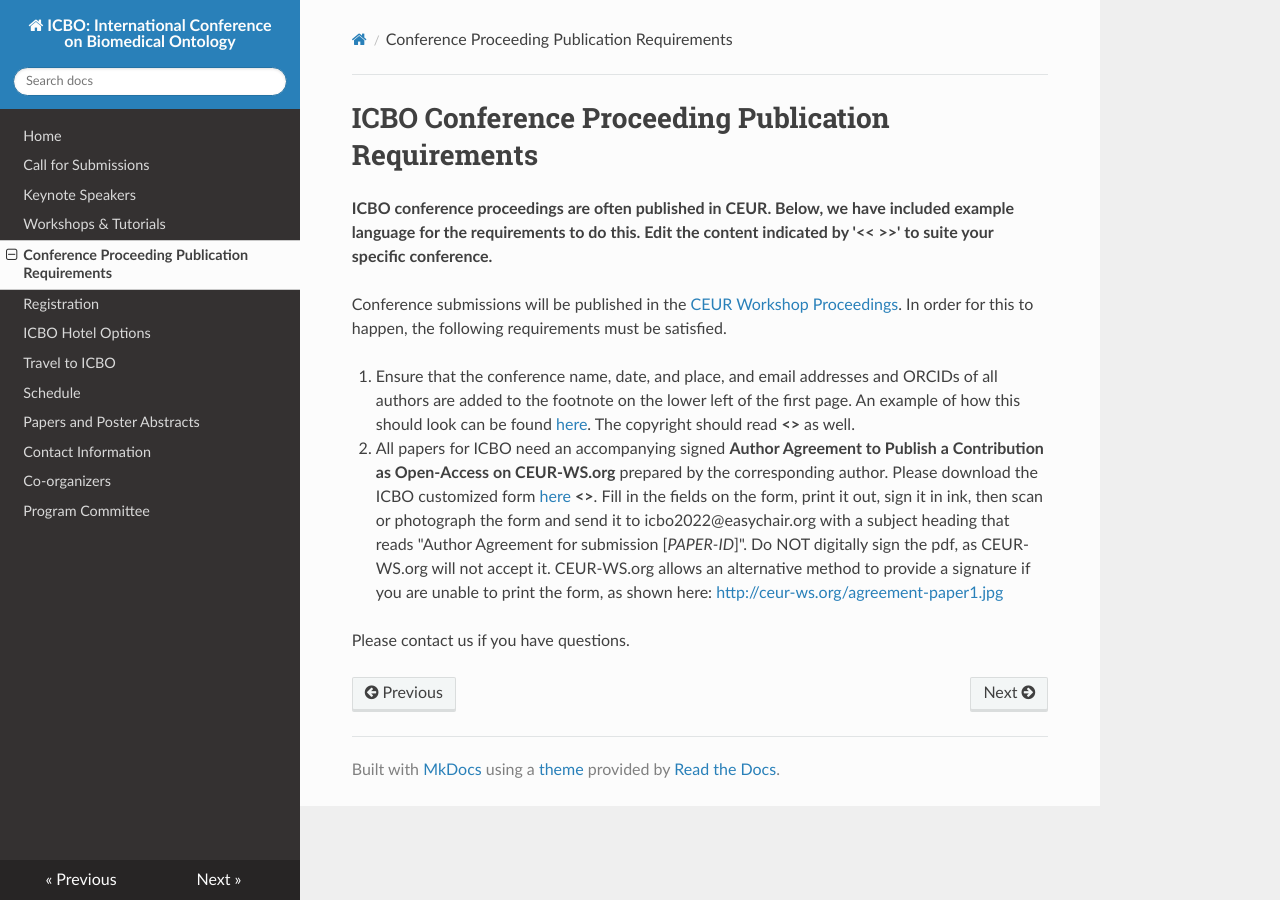
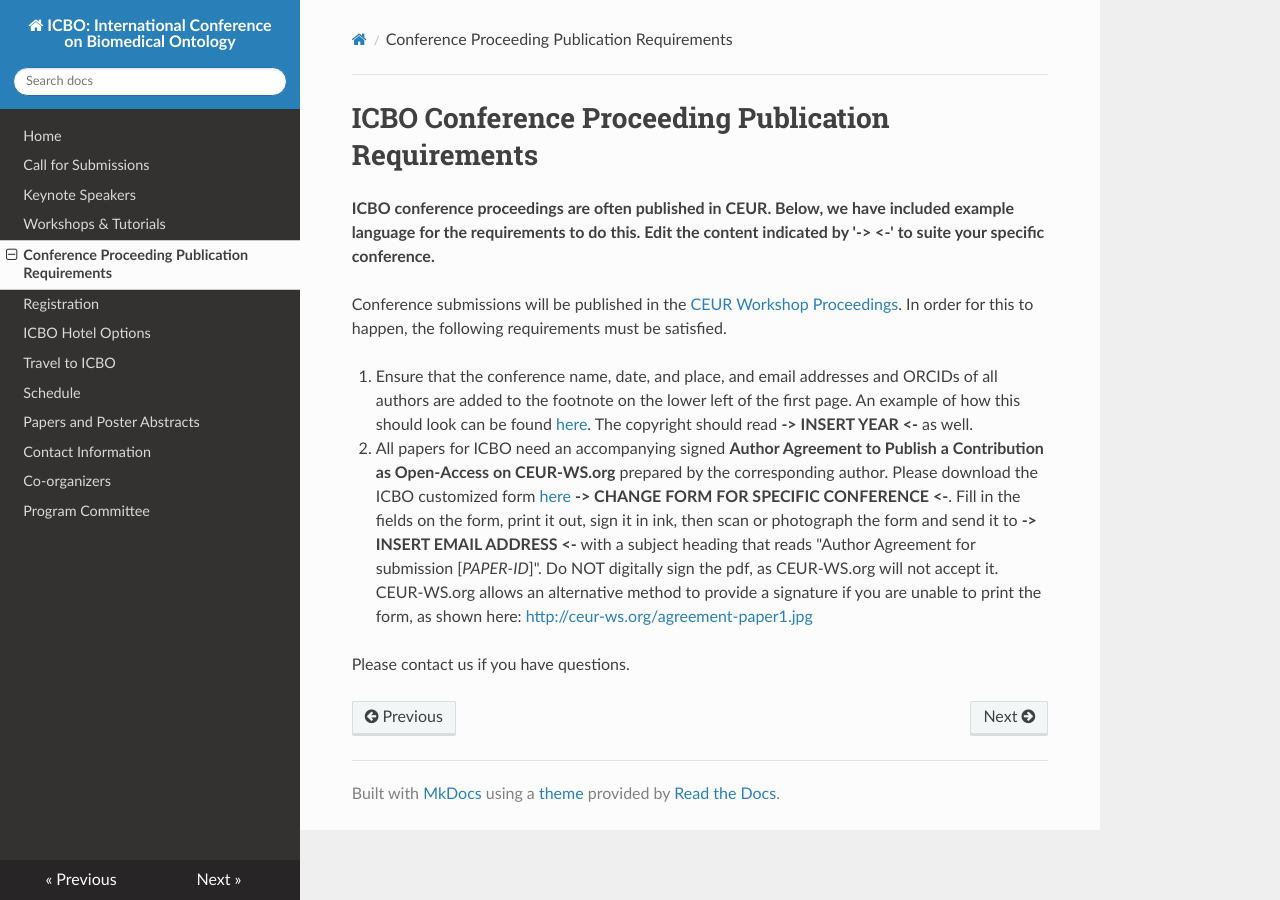
Before and after one commit to johnbeve/NCOR-Training-Hub, an MkDocs documentation site: the page built from docs/proceeding-publication-requirements.md, in a window 1280 px wide. Built offline with MkDocs 1.6.1, drawn with Linux system fonts in a browser that asks for light colours; nearby versions of some CDN libraries.

Commit message:
update publication requirements

```diff
--- a/docs/proceeding-publication-requirements.md
+++ b/docs/proceeding-publication-requirements.md
@@ -1,15 +1,15 @@
 # ICBO Conference Proceeding Publication Requirements
 
-**ICBO conference proceedings are often published in CEUR. Below, we have included example language for the requirements to do this. Edit the content indicated by '<< >>' to suite your specific conference.**
+**ICBO conference proceedings are often published in CEUR. Below, we have included example language for the requirements to do this. Edit the content indicated by '-> <-' to suite your specific conference.**
 
 
 Conference submissions will be published in the [CEUR Workshop Proceedings](http://ceur-ws.org/). In order for this to happen, the following requirements must be satisfied.
 
-1. Ensure that the conference name, date, and place, and email addresses and ORCIDs of all authors are added to the footnote on the lower left of the first page.  An example of how this should look can be found [here](images/ICBO_Author_Footnote.jpg). The copyright should read **<<INSERT YEAR>>** as well.
+1. Ensure that the conference name, date, and place, and email addresses and ORCIDs of all authors are added to the footnote on the lower left of the first page.  An example of how this should look can be found [here](images/ICBO_Author_Footnote.jpg). The copyright should read **-> INSERT YEAR <-** as well.
 
 
 
-2. All papers for ICBO need an accompanying signed **Author Agreement to Publish a Contribution as Open-Access on CEUR-WS.org** prepared by the corresponding author. Please download the ICBO customized form [here](ceur-author-agreement-ccby-ntp-for-ICBO.pdf) **<<Change form for specific your ICBO conference>>**.
-Fill in the fields on the form, print it out, sign it in ink, then scan or photograph the form and send it to icbo2022@easychair.org with a subject heading that reads "Author Agreement for submission [*PAPER-ID*]". Do NOT digitally sign the pdf, as CEUR-WS.org will not accept it. CEUR-WS.org allows an alternative method to provide a signature if you are unable to print the form, as shown here: [http://ceur-ws.org/agreement-paper1.jpg](http://ceur-ws.org/agreement-paper1.jpg)
+2. All papers for ICBO need an accompanying signed **Author Agreement to Publish a Contribution as Open-Access on CEUR-WS.org** prepared by the corresponding author. Please download the ICBO customized form [here](ceur-author-agreement-ccby-ntp-for-ICBO.pdf) **-> CHANGE FORM FOR SPECIFIC CONFERENCE <-**.
+Fill in the fields on the form, print it out, sign it in ink, then scan or photograph the form and send it to **-> INSERT EMAIL ADDRESS <-** with a subject heading that reads "Author Agreement for submission [*PAPER-ID*]". Do NOT digitally sign the pdf, as CEUR-WS.org will not accept it. CEUR-WS.org allows an alternative method to provide a signature if you are unable to print the form, as shown here: [http://ceur-ws.org/agreement-paper1.jpg](http://ceur-ws.org/agreement-paper1.jpg)
 
 Please contact us if you have questions.
```
